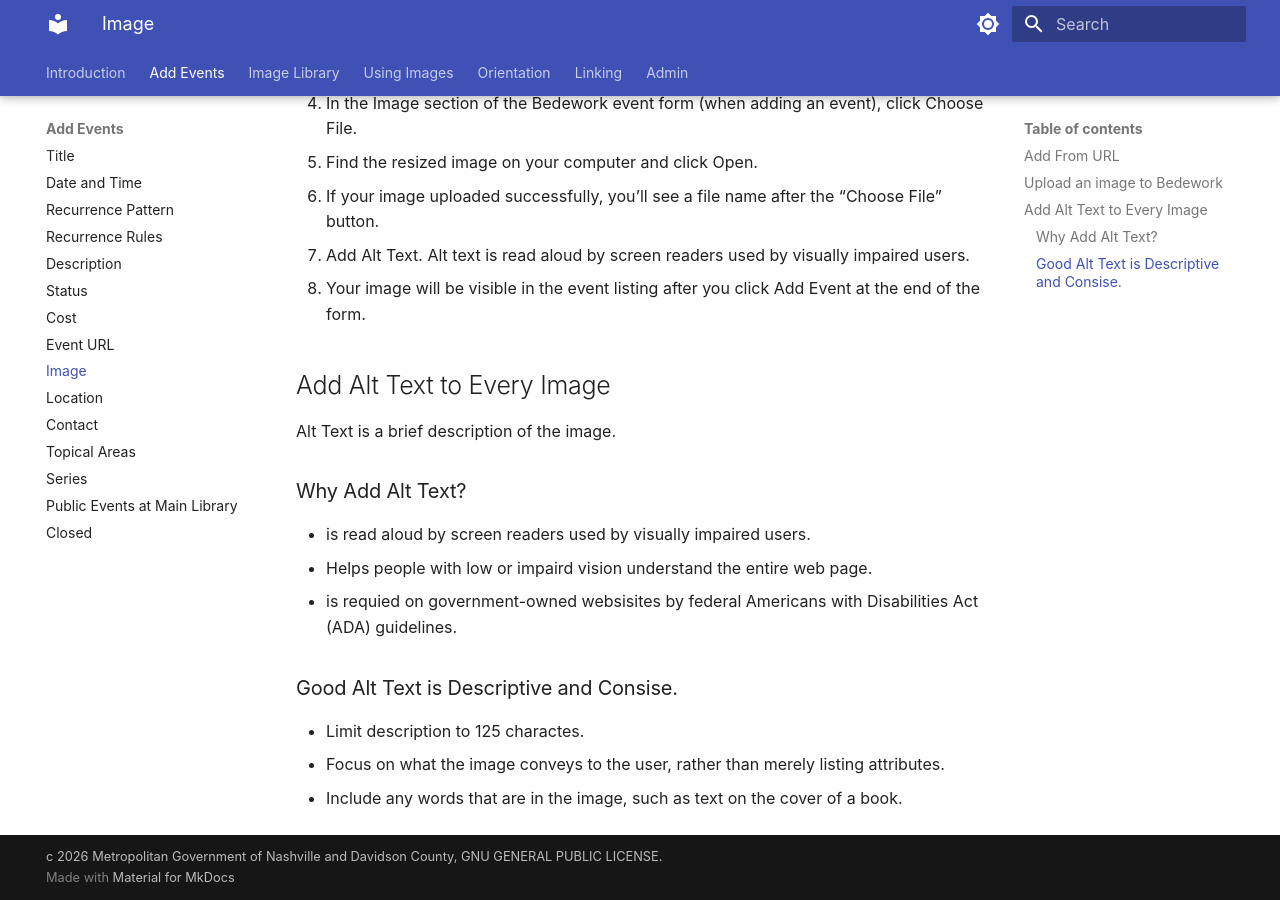
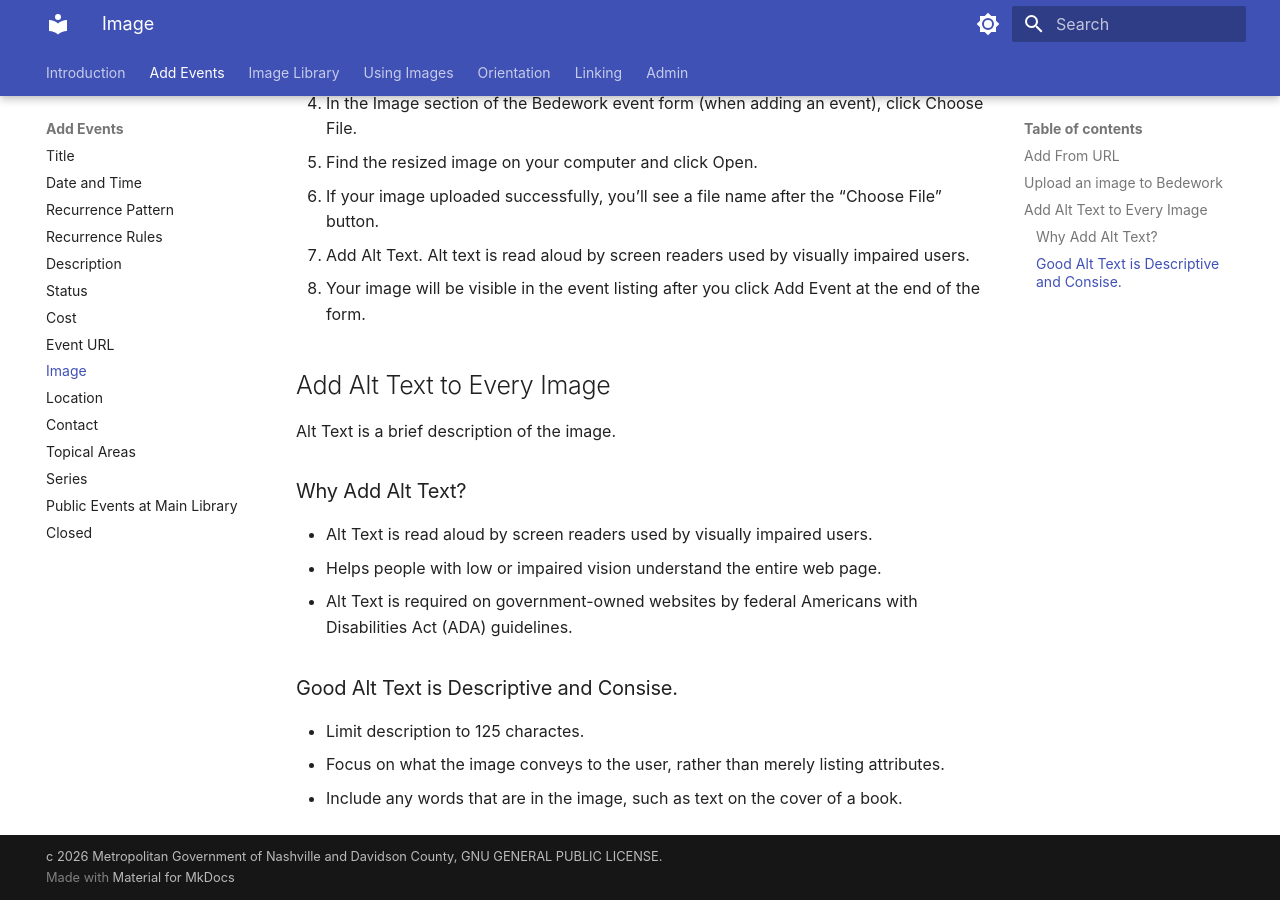
Before and after one commit to Nashville-Public-Library/bedework-docs, an MkDocs documentation site: the page built from docs/add-events/image.md, in a window 1280 px wide and 900 px high, scrolled down 1174 px. Built offline with MkDocs 1.6.1 and Material for MkDocs 9.7.7, drawn with Linux system fonts in a browser that asks for light colours.

Commit message:
edit language.

```diff
--- a/docs/add-events/image.md
+++ b/docs/add-events/image.md
@@ -39,9 +39,9 @@ Alt Text is a brief description of the image.
 
 ### Why Add Alt Text?
 
-- is read aloud by screen readers used by visually impaired users.
-- Helps people with low or impaird vision understand the entire web page.
-- is requied on government-owned websisites by federal Americans with Disabilities Act (ADA) guidelines.
+- Alt Text is read aloud by screen readers used by visually impaired users.
+- Helps people with low or impaired vision understand the entire web page.
+- Alt Text is required on government-owned websites by federal Americans with Disabilities Act (ADA) guidelines.
 
 ### Good Alt Text is Descriptive and Consise.
 
```
